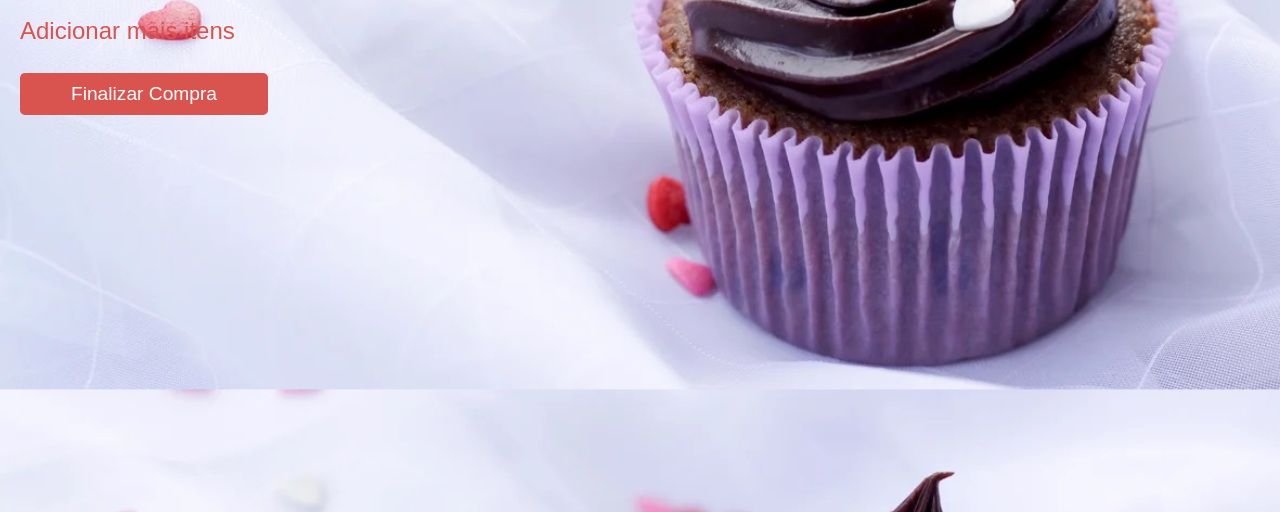
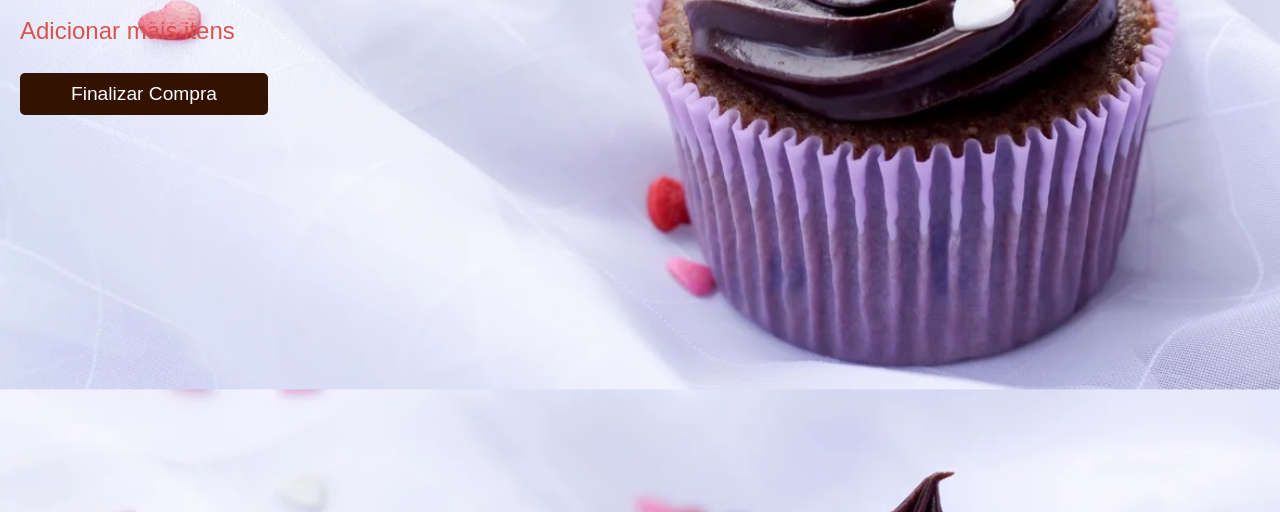
Before and after one commit to FernandoToru/Projeto-CupCake, a website: page public/cart.html in a window 1280 px wide. Shown: the part 288-800 px from the top of the page. Drawn offline with Linux system fonts and the light colour scheme.

Commit message:
alterações

```diff
--- a/public/styles.css
+++ b/public/styles.css
@@ -112,7 +112,7 @@ header h1 {
     width: 20%;
     padding: 10px;
     font-size: 1.2em;
-    background-color: #d9534f;
+    background-color: #331201;
     color: #fff;
     border: none;
     border-radius: 5px;
@@ -122,7 +122,7 @@ header h1 {
 }
 
 .checkout-button:hover {
-    background-color: #c9302c;
+    background-color: #331201;
 }
 
 
```
Also changed, not shown: 1 other file.
